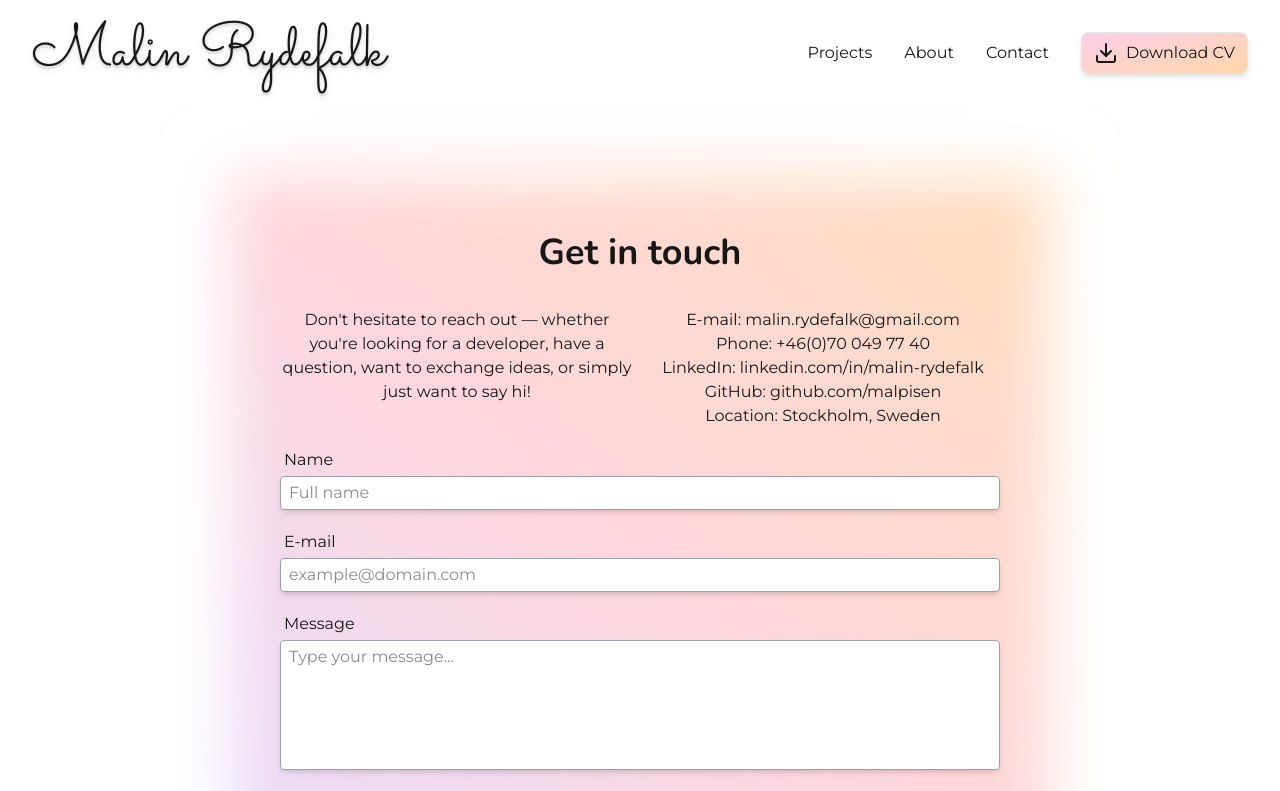
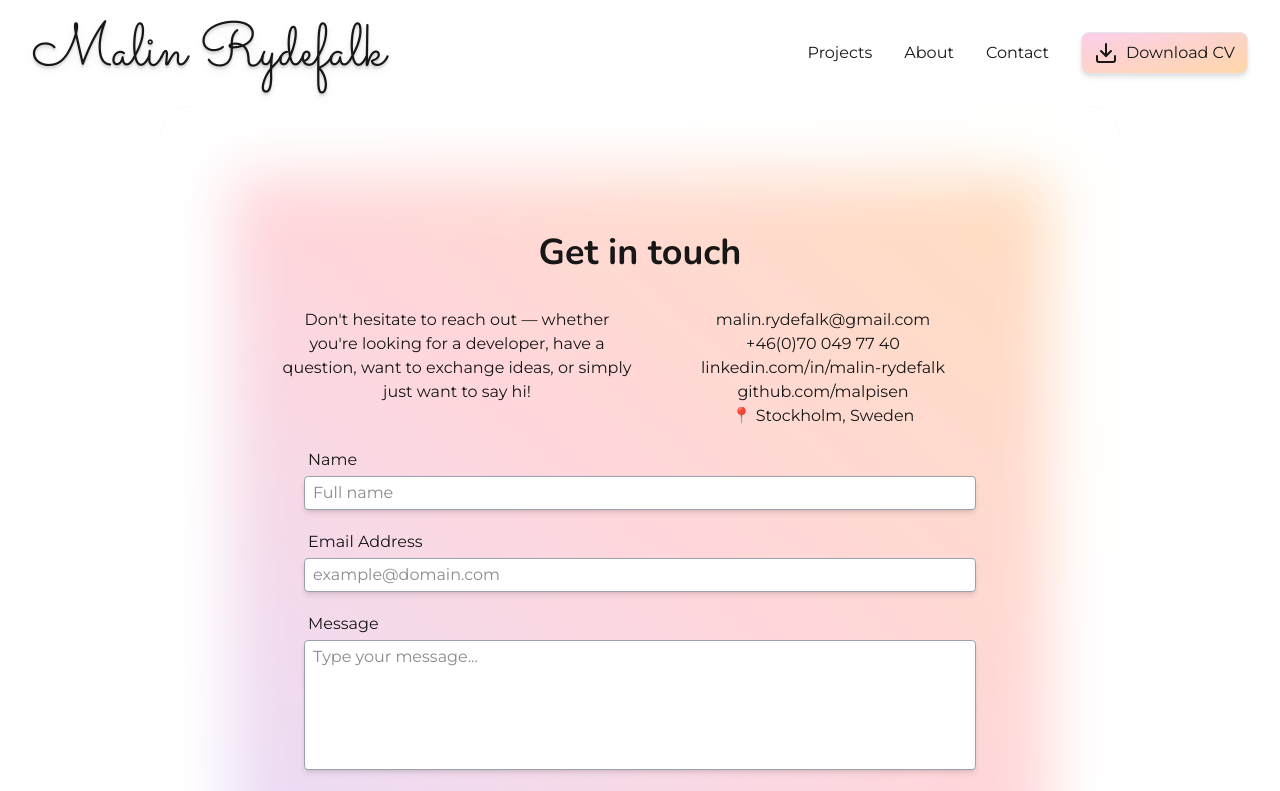
Before and after one commit to malpisen/nextjs-portfolio, a Next.js app: page /contact in a window 1280 px wide. Shown: the top 791 px of the page. Built offline with nearby package versions, Linux system fonts and the light colour scheme.

Commit message:
feat: integrate Formspree for contact form handling and improve contact page layout

```diff
--- a/package.json
+++ b/package.json
@@ -9,6 +9,7 @@
     "lint": "eslint"
   },
   "dependencies": {
+    "@formspree/react": "^3.0.0",
     "lucide-react": "^0.545.0",
     "next": "15.5.4",
     "react": "19.1.0",
--- a/src/app/contact/page.tsx
+++ b/src/app/contact/page.tsx
@@ -18,20 +18,20 @@ export default function ContactPage() {
           </p>
           <div>
             <Link href="mailto:malin.rydefalk@gmail.com">
-              E-mail: malin.rydefalk@gmail.com
+              malin.rydefalk@gmail.com
             </Link>
             <br />
-            <Link href="tel:+46700497740">Phone: +46(0)70 049 77 40</Link>
+            <Link href="tel:+46700497740">+46(0)70 049 77 40</Link>
             <br />
             <Link href="https://www.linkedin.com/in/malin-rydefalk/">
-              LinkedIn: linkedin.com/in/malin-rydefalk
+              linkedin.com/in/malin-rydefalk
             </Link>
             <br />
             <Link href="https://www.github.com/malpisen">
-              GitHub: github.com/malpisen
+              github.com/malpisen
             </Link>
             <br />
-            <p>Location: Stockholm, Sweden</p>
+            <p>📍 Stockholm, Sweden</p>
           </div>
         </div>
         <ContactForm />
--- a/src/components/sections/contact-form.tsx
+++ b/src/components/sections/contact-form.tsx
@@ -1,6 +1,18 @@
+"use client";
+
+import { useForm, ValidationError } from "@formspree/react";
+
 export default function ContactForm() {
+  const [state, handleSubmit] = useForm("mvgvaoqz");
+  if (state.succeeded) {
+    return (
+      <p className="text-2xl text-center font-nuntino font-semibold">
+        Thank you for your message, I will get back to you as soon as possible!
+      </p>
+    );
+  }
   return (
-    <form>
+    <form onSubmit={handleSubmit} className="place-self-center min-w-2xl">
       <label htmlFor="name" className="block p-1">
         Name
       </label>
@@ -14,7 +26,7 @@ export default function ContactForm() {
       />
 
       <label htmlFor="email" className="block p-1">
-        E-mail
+        Email Address
       </label>
       <input
         type="email"
@@ -24,6 +36,7 @@ export default function ContactForm() {
         required
         className="input-field w-full"
       />
+      <ValidationError prefix="Email" field="email" errors={state.errors} />
 
       <label htmlFor="message" className="block p-1">
         Message
@@ -36,8 +49,13 @@ export default function ContactForm() {
         required
         className="input-field w-full resize-none"
       ></textarea>
+      <ValidationError prefix="Message" field="message" errors={state.errors} />
 
-      <button type="submit" className="button py-1 px-5 place-self-center">
+      <button
+        type="submit"
+        disabled={state.submitting}
+        className="button py-1 px-5 place-self-center"
+      >
         Send
       </button>
     </form>
```
Also changed, not shown: 1 other file (tests, documents, lock files or other folders).
